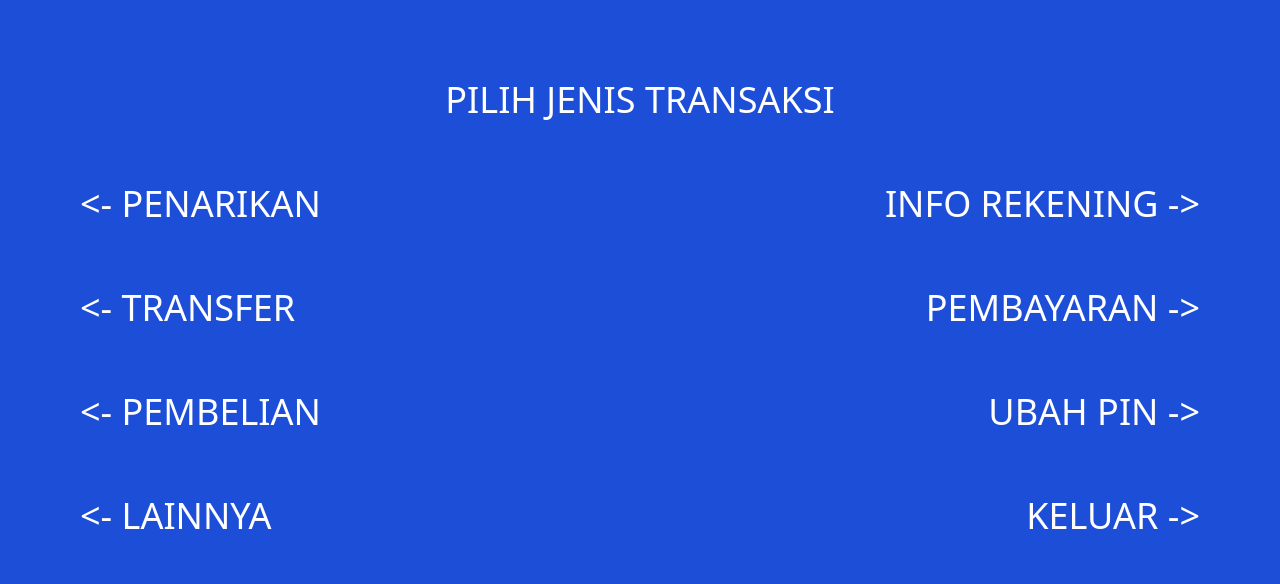
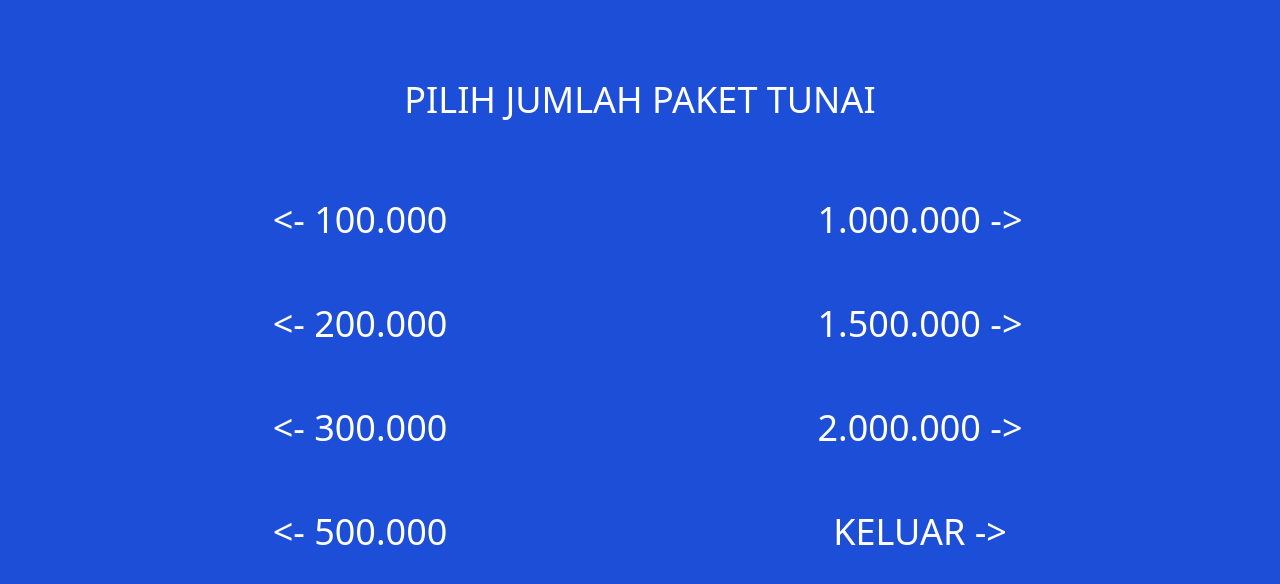
Before and after one commit to Ikalgomezzz/simulasilatihan, a website: page pages/lainnya.html in a window 1280 px wide. Drawn offline with Linux system fonts and the light colour scheme.

Commit message:
ikaldoang

```diff
--- a/pages/lainnya.html
+++ b/pages/lainnya.html
@@ -9,24 +9,29 @@
 </head>
 <body class="bg-blue-700">
     <div class="mt-20">
-        <div class="text-white text-center text-4xl">
-            <h1>PILIH JENIS TRANSAKSI</h1>
+        <div class="text-center text-white text-4xl mb-20">
+            <h1>PILIH JUMLAH PAKET TUNAI</h1>
         </div>
         <div class="grid grid-cols-2 text-white text-4xl mt-16">
             <div class="grid space-y-16 ml-20">
-                <h1><- PENARIKAN</h1>
-                <h1><- TRANSFER</h1>
-                <h1><- PEMBELIAN</h1>
-                <h1><- LAINNYA</h1>
+                <button ><- 100.000</button>
+                <button ><- 200.000</button>
+                <button ><- 300.000</button>
+                <button ><- 500.000</button>
             </div>
-            <div class="grid space-y-16 mr-20 text-right">
-                <h1>INFO REKENING -></h1>
-                <h1>PEMBAYARAN -></h1>
-                <h1>UBAH PIN -></h1>
-                 <a href="/pages/ambil.html"><h1>KELUAR -></h1></a>
-
+            <div class="grid space-y-16 mr-20">
+                <button>1.000.000 -></button>
+                <button>1.500.000 -></button>
+                <button>2.000.000 -></button>
+                <button onclick="keluar()">KELUAR -></button>
             </div>
         </div>
     </div>
-</body>
-</html>
+    </body>
+    <script>
+        function keluar() {
+            window.open('ambil.html')
+            window.close()
+        }
+    </script>
+    </html>
```
Also changed, not shown: pages/ambil.html (+1 -1 lines), pages/bahasa.html (+1 -1 lines), pages/index.html (+4 -4 lines), pages/pin.html (+4 -4 lines), pages/tunai.html (+3 -3 lines), dist/output.css.
